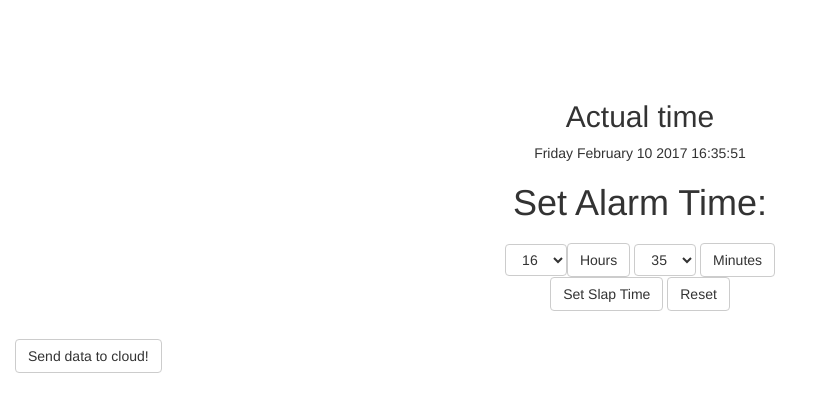
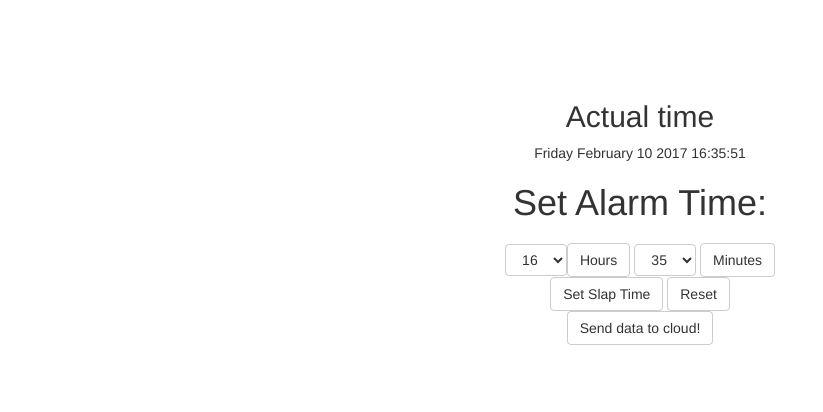
Before and after one commit to LucasSerra/alarmClock, a plain HTML site: page firmware/setAlarm/index.html in a window 1280 px wide. Shown: the whole page, without its empty margins (0-823 px from the left). Drawn offline with nearby package versions, Linux system fonts and the light colour scheme.

Commit message:
Centralized "send data to cloud" button
Cent

```diff
--- a/firmware/setAlarm/index.html
+++ b/firmware/setAlarm/index.html
@@ -5,7 +5,7 @@
     <meta http-equiv="X-UA-Compatible" content="IE=edge">
     <meta name="viewport" content="width=device-width, initial-scale=1">
     <!-- The above 3 meta tags *must* come first in the head; any other head content must come *after* these tags -->
-    <title>Bootstrap 101 Template</title>
+    <title>aSlap: wake up, you lazy ass!</title>
 
 	<script>
 		function date_time(id)
@@ -97,7 +97,7 @@
     <![endif]-->
   </head>
   <body >
-	<center>
+	<div align="center">
 		<br>
 		<br>
 		<br>
@@ -110,23 +110,23 @@
 
 		<div id="aSlap">
 		<div><div class="leftcolumn"><h1>Set Alarm Time:<h1></div> <span><select class="btn btn-default dropdown-toggle" onchange="concatenate()"></select><button type="button" class="btn btn-default"> Hours</button></span> <span><select class="btn btn-default dropdown-toggle" onchange="concatenate()"></select> <button type="button" class="btn btn-default"> Minutes</button></span></div>
-		<input class="btn btn-default" type="submit"  value="Set Slap Time" id="submitbutton" /> <input type="reset" class="btn btn-default" value="Reset" id="resetbutton" />
+		<input class="btn btn-default" type="submit"  value="Set Slap Time" id="submitbutton" /> <input type="reset" class="btn btn-default" value="Reset" id="resetbutton" /><br><input class="btn btn-default"  type="submit" align="center" value="Send data to cloud!">
 		</div>
 
 		<form class="navbar-form navbar-left" action="https://api.particle.io/v1/devices/55ff6d066678505556411367/alarm?access_token=c0ed181d6b0d4884303399e8934f92c6362012af" method="POST">
 		<br>
 
-		<input class="btn btn-default"  type="submit" align="center" value="Send data to cloud!">
-		<input type="hidden" id="timeString" name="arg" value="07:00"/>
+
+
 	  </form>
 
 		<script type="text/javascript">
 		aSlap.init()
 		</script>
 
-	</center>
+	</div>
 
-
+<input type="hidden" id="timeString" name="arg" value="07:00"/>
     <!-- jQuery (necessary for Bootstrap's JavaScript plugins) -->
     <script src="https://ajax.googleapis.com/ajax/libs/jquery/1.12.4/jquery.min.js"></script>
     <!-- Include all compiled plugins (below), or include individual files as needed -->
```
